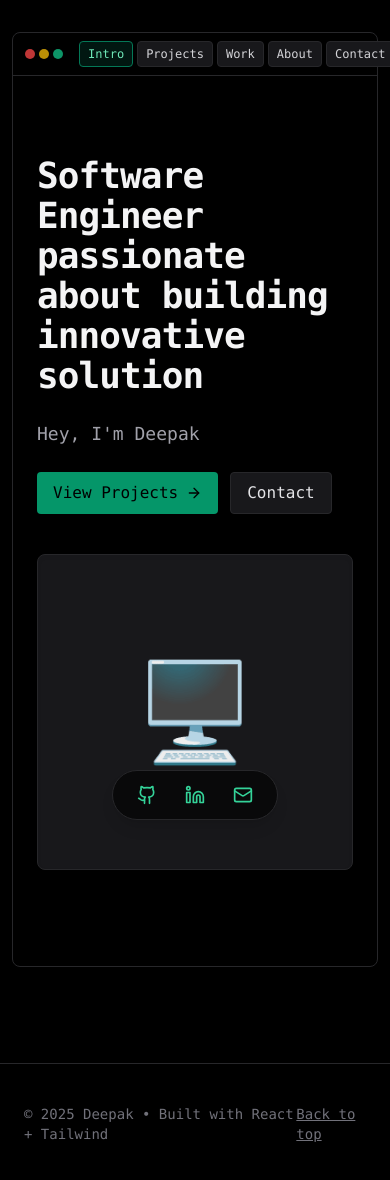
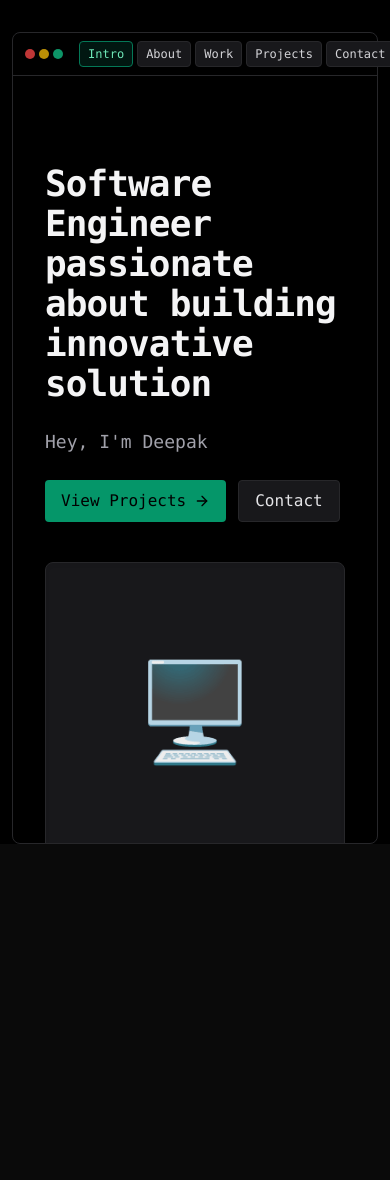
Before and after one commit to deep41/deep41.github.io, a React (Vite) app: page / in a window 390 px wide. Shown: the top 1180 px of the page. After the commit the page ends 844 px from the top, so only its background shows below. Built offline with nearby package versions, Linux system fonts and the light colour scheme.

Commit message:
Refactor App layout by removing footer for a fixed viewport design. Update Dock component to support embedded usage and adjust TerminalTabs for improved layout and responsiveness. Integrate Dock in Hero section for better accessibility. Apply global overflow hidden style to prevent scrolling.

```diff
--- a/src/App.tsx
+++ b/src/App.tsx
@@ -1,21 +1,14 @@
 import Background from './components/Background';
-import Dock from './components/Dock';
 import TerminalTabs from './components/TerminalTabs';
 
 function App() {
   return (
-    <div className="relative min-h-screen bg-black text-zinc-200">
+    <div className="relative h-screen overflow-hidden bg-black text-zinc-200">
       <Background />
-      <Dock />
-      <main className="relative z-10 pt-8">
+      <main className="relative z-10 h-full pt-8">
         <TerminalTabs />
       </main>
-      <footer className="relative z-10 border-t border-zinc-800 mt-24">
-        <div className="max-w-6xl mx-auto px-6 py-10 text-sm text-zinc-500 flex items-center justify-between">
-          <span>© {new Date().getFullYear()} Deepak • Built with React + Tailwind</span>
-          <a href="#top" className="underline hover:text-zinc-300">Back to top</a>
-        </div>
-      </footer>
+      {/* footer removed from fixed viewport layout */}
     </div>
   );
 }
--- a/src/components/Dock.tsx
+++ b/src/components/Dock.tsx
@@ -6,7 +6,28 @@ const items = [
   { icon: Mail, label: 'Email', href: 'mailto:deepak.rajendran123@gmail.com' },
 ];
 
-export default function Dock() {
+export default function Dock({ embedded = false }: { embedded?: boolean }) {
+  if (embedded) {
+    return (
+      <div className="pt-2">
+        <div className="flex flex-wrap gap-2">
+          {items.map(({ icon: Icon, label, href }) => (
+            <a
+              key={label}
+              href={href}
+              target={href.startsWith('http') ? '_blank' : undefined}
+              rel="noreferrer"
+              className="group rounded border border-zinc-800 bg-zinc-900 px-3 py-2 text-sm text-zinc-300 hover:bg-zinc-800 transition-colors inline-flex items-center gap-2"
+            >
+              <Icon className="w-4 h-4 text-emerald-400 group-hover:text-emerald-300" />
+              <span>{label}</span>
+            </a>
+          ))}
+        </div>
+      </div>
+    );
+  }
+
   return (
     <div className="fixed bottom-6 left-1/2 -translate-x-1/2 z-20">
       <div className="backdrop-blur bg-black/60 border border-zinc-800 shadow-lg rounded-full px-3 py-1.5 flex gap-1">
--- a/src/components/TerminalTabs.tsx
+++ b/src/components/TerminalTabs.tsx
@@ -11,9 +11,9 @@ export default function TerminalTabs() {
   const tabs = useMemo(
     () => [
       { key: 'intro' as TabKey, label: 'Intro', element: <Hero /> },
+      { key: 'about' as TabKey, label: 'About', element: <About /> },
+      { key: 'work' as TabKey, label: 'Work', element: <Experience /> },
       { key: 'projects' as TabKey, label: 'Projects', element: <Projects /> },
-      { key: 'work' as TabKey, label: 'Work', element: <Experience /> },
-      { key: 'about' as TabKey, label: 'About', element: <About /> },
       { key: 'contact' as TabKey, label: 'Contact', element: <Contact /> },
     ],
     []
@@ -64,10 +64,10 @@ export default function TerminalTabs() {
   }, [tabs.length]);
 
   return (
-    <div className="relative z-10">
-      <div className="mx-auto max-w-6xl px-3 md:px-6">
-        <div className="rounded-lg border border-zinc-800 bg-black/60 shadow-lg">
-          <div className="flex items-center justify-between border-b border-zinc-800 px-3 py-2">
+    <div className="relative z-10 h-full">
+      <div className="mx-auto max-w-6xl h-full px-3 md:px-6">
+        <div className="flex h-full flex-col rounded-lg border border-zinc-800 bg-black/60 shadow-lg">
+          <div className="flex shrink-0 items-center justify-between border-b border-zinc-800 px-3 py-2">
             <div className="flex items-center gap-2">
               <div className="flex gap-1 pr-2">
                 <span className="inline-block h-2.5 w-2.5 rounded-full bg-red-500/80" aria-hidden />
@@ -101,7 +101,7 @@ export default function TerminalTabs() {
             </div>
           </div>
 
-          <div className="min-h-[60vh]">{tabs[activeIdx].element}</div>
+          <div className="min-h-0 grow overflow-auto p-2 md:p-4">{tabs[activeIdx].element}</div>
         </div>
       </div>
     </div>
--- a/src/components/sections/Hero.tsx
+++ b/src/components/sections/Hero.tsx
@@ -1,5 +1,6 @@
 import { ArrowRight } from 'lucide-react';
 import { heroData } from '../../data/hero';
+import Dock from '../Dock';
 
 export default function Hero() {
   const { greeting, tagline } = heroData;
@@ -31,6 +32,9 @@ export default function Hero() {
           </div>
         </div>
       </div>
+      <div className="max-w-6xl mx-auto px-6">
+        <Dock embedded />
+      </div>
     </section>
   );
 }
--- a/src/styles/global.css
+++ b/src/styles/global.css
@@ -15,6 +15,7 @@ body {
   background: var(--background);
   color: var(--foreground);
   font-family: ui-monospace, SFMono-Regular, Menlo, Monaco, Consolas, "Liberation Mono", monospace;
+  overflow: hidden;
 }
 
 ::selection {
```
